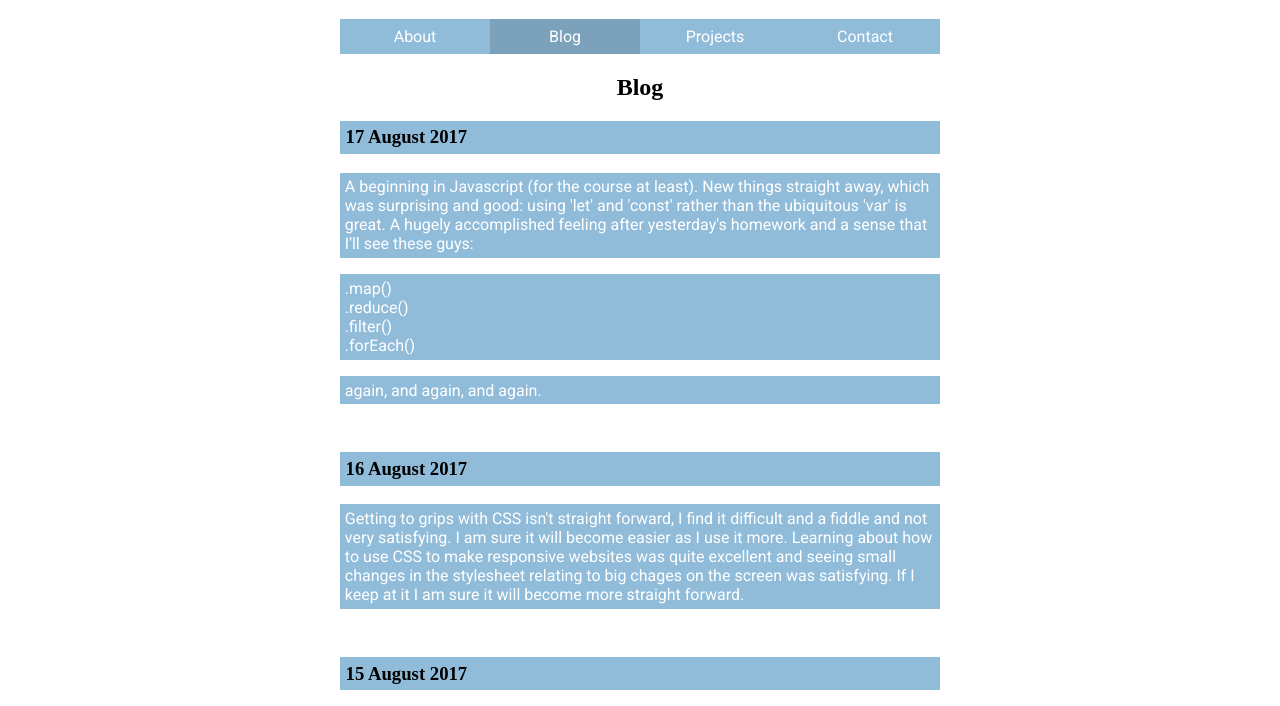
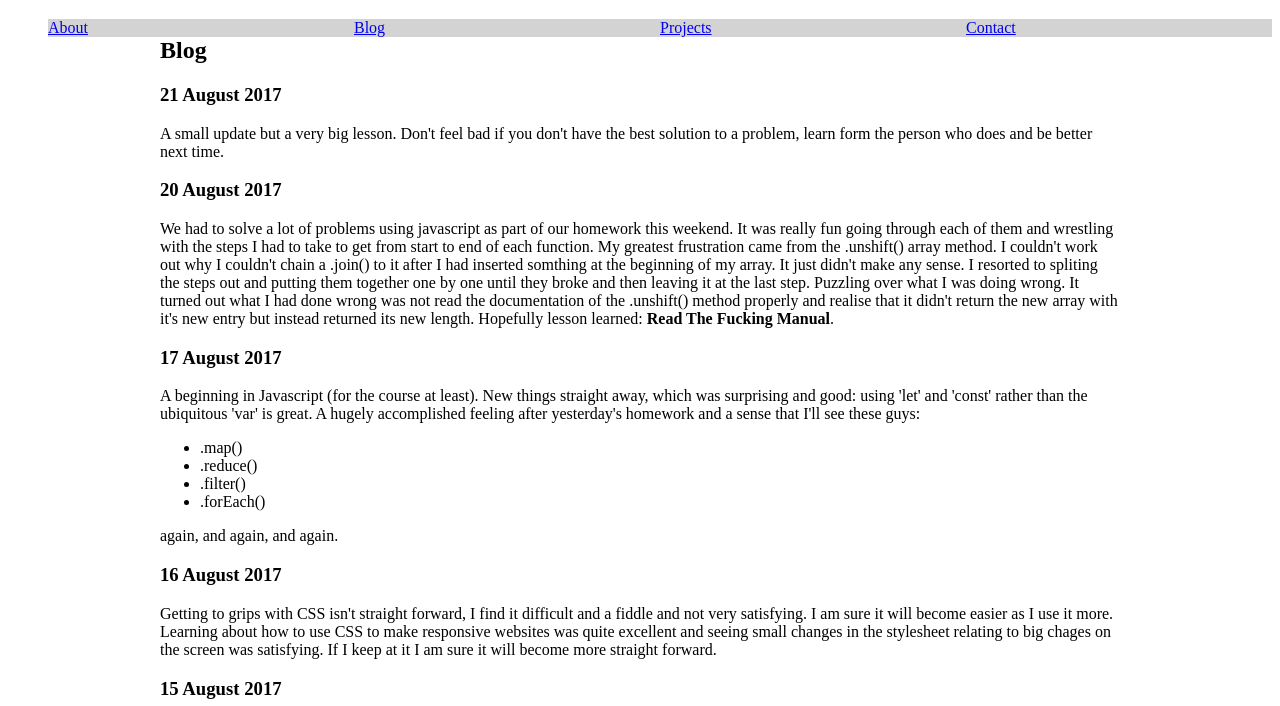
Before and after one commit to benlloydjones/website, a plain HTML site: page blog.html in a window 1280 px wide. Shown: the part 61-767 px from the top of the page. Drawn offline with Linux system fonts and the light colour scheme.

Commit message:
new blog post

```diff
--- a/blog.html
+++ b/blog.html
@@ -12,14 +12,23 @@
       <h1>Ben Lloyd Jones</h1>
     </header>
     <nav>
-      <a href="index.html">About</a>
-      <a class="active" href="blog.html">Blog</a>
-      <a href="index.html">Projects</a>
-      <a href="index.html">Contact</a>
+      <ul>
+        <li><a href="index.html">About</a></li>
+        <li><a class="active" href="blog.html">Blog</a></li>
+        <li><a href="index.html">Projects</a></li>
+        <li><a href="index.html">Contact</a></li>
+      </ul>
     </nav>
-    <div class="clearfix"></div>
     <main>
       <h2>Blog</h2>
+      <article>
+        <h3>21 August 2017</h3>
+        <p>A small update but a very big lesson. Don't feel bad if you don't have the best solution to a problem, learn form the person who does and be better next time.</p>
+      </article>
+      <article>
+        <h3>20 August 2017</h3>
+        <p>We had to solve a lot of problems using javascript as part of our homework this weekend. It was really fun going through each of them and wrestling with the steps I had to take to get from start to end of each function. My greatest frustration came from the .unshift() array method. I couldn't work out why I couldn't chain a .join() to it after I had inserted somthing at the beginning of my array. It just didn't make any sense. I resorted to spliting the steps out and putting them together one by one until they broke and then leaving it at the last step. Puzzling over what I was doing wrong. It turned out what I had done wrong was not read the documentation of the .unshift() method properly and realise that it didn't return the new array with it's new entry but instead returned its new length. Hopefully lesson learned: <strong>Read The Fucking Manual</strong>.</p>
+      </article>
       <article>
         <h3>17 August 2017</h3>
         <p>A beginning in Javascript (for the course at least). New things straight away, which was surprising and good: using 'let' and 'const' rather than the ubiquitous 'var' is great. A hugely accomplished feeling after yesterday's homework and a sense that I'll see these guys:</p>
--- a/css/style.css
+++ b/css/style.css
@@ -1,45 +1,24 @@
-body {
-  max-width: 600px;
-  min-widht: 320px;
-  margin: auto;
-  /*background-image: url('/Users/benjones/website/images/bigCroud.jpeg');
-  background-position: top right;*/
+* {
+  box-sizing: border-box;
 }
-h1, h2 {
+header {
+
+}
+header h1 {
   text-align: center;
-  font-family: serif;
 }
-h3 {
+nav {
 
-  font-family: serif;
 }
-a, p, article ul{
-  font-family: Roboto, sans-serif;
-  color: rgb(255, 255, 255);
+nav ul {
+  list-style: none;
 }
-nav a {
-  padding: 0.5em 0;
-  display: inline-block;
+nav li {
+  background: lightgrey;
   float: left;
   width: 25%;
-  text-decoration: none;
-  text-align: center;
-  background-color: rgb(144, 188, 218);
 }
-nav a.active {
-  background-color: rgb(124, 161, 187);
-  color: rgb(255, 255, 255);
+main {
+  width: 960px;
+  margin: 0 auto;
 }
-nav a:hover {
-  background-color: rgb(165, 215, 249);
-}
-.clearfix {
-  clear:both;
-}
-p, h3, article ul {
-  background: rgb(144, 188, 218);
-  padding: 0.3em;
-}
-article {
-  margin: 0 0 3em 0;
-}
```
Also changed, not shown: index.html (+8 -7 lines).
